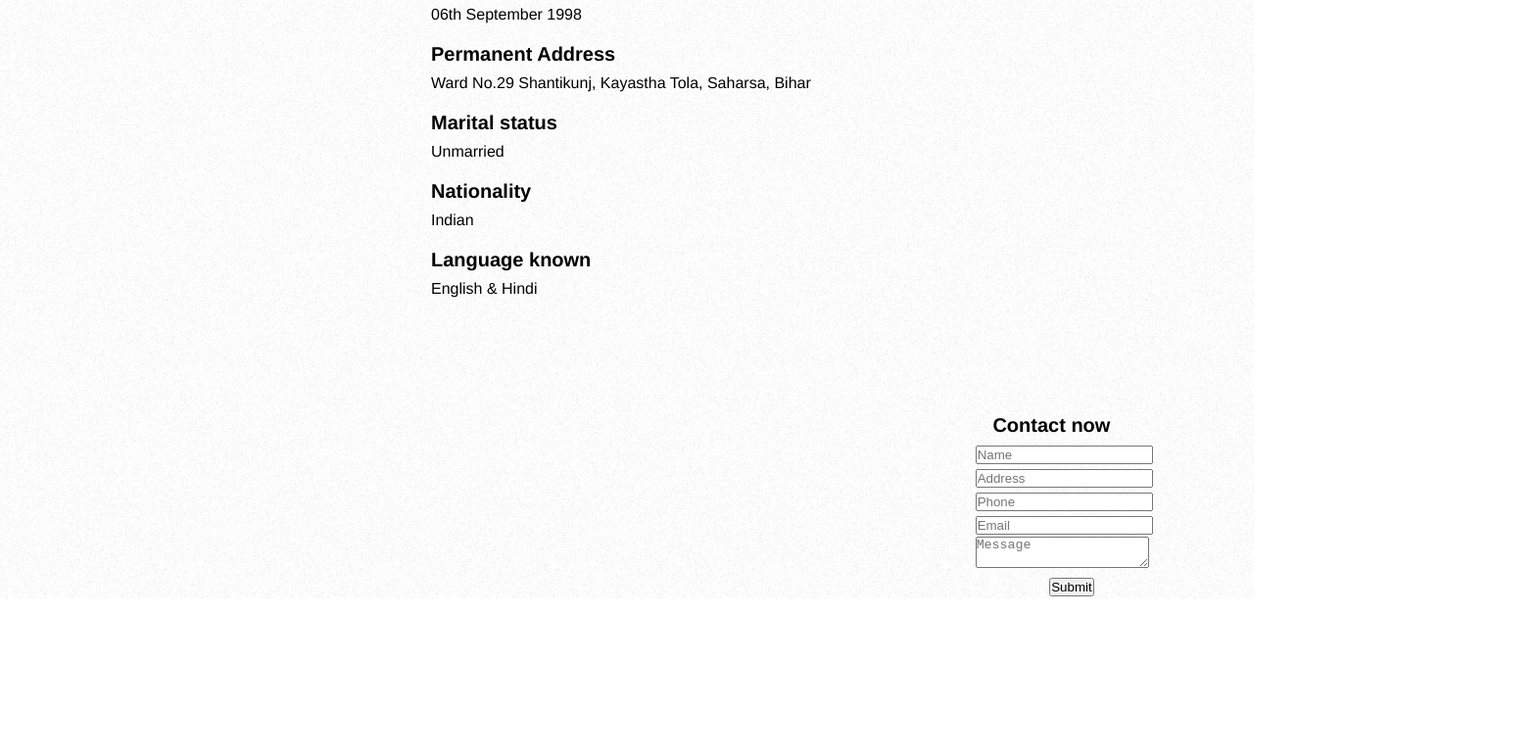
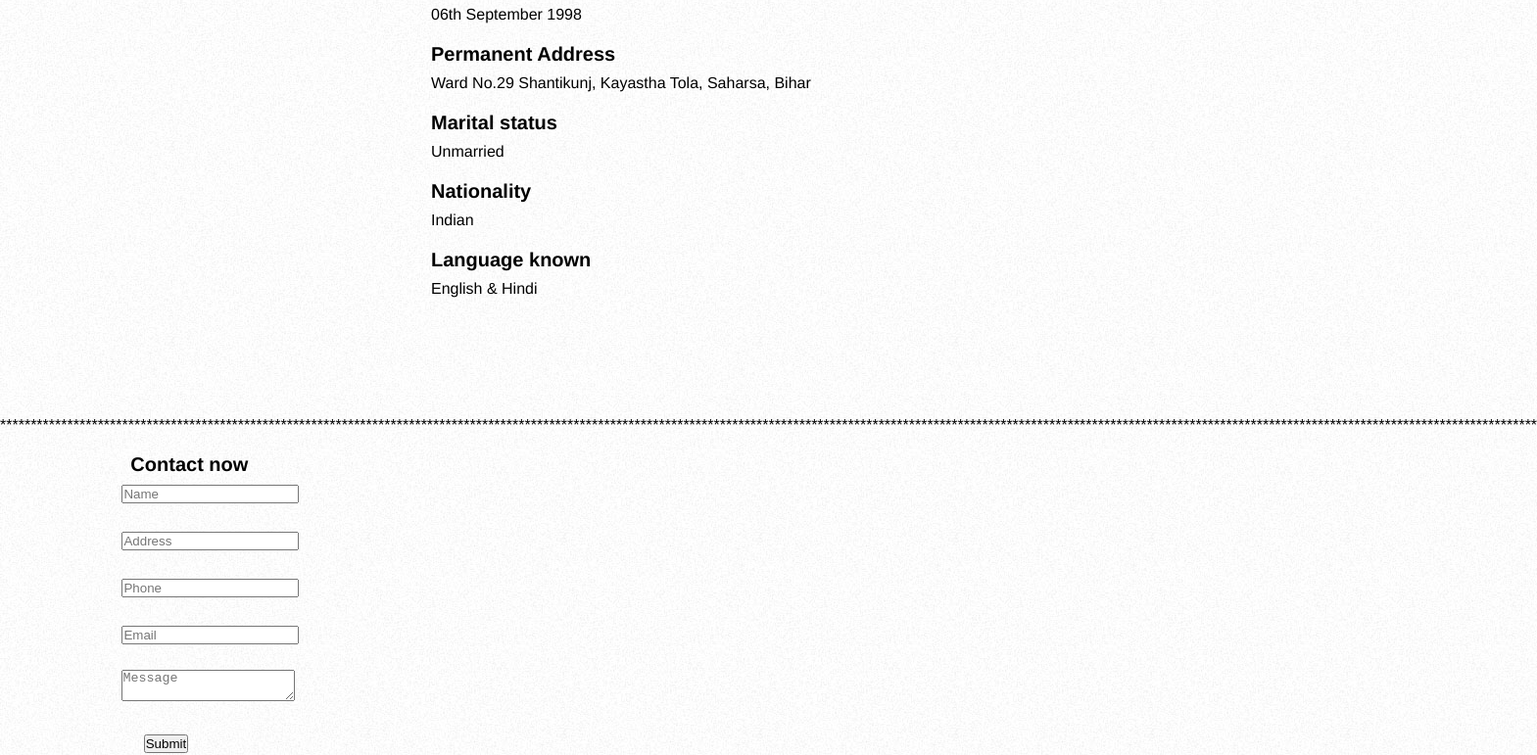
Before and after one commit to shubham7791/testing, a plain HTML site: page index.html in a window 1280 px wide. Shown: the part 1492-2263 px from the top of the page at 98% size, 1569 px wide, since content can reach past the window. Before the commit the page ends 2103 px from the top, so only its background shows below. Drawn offline with Linux system fonts and the light colour scheme.

Commit message:
Update index.html

```diff
--- a/index.html
+++ b/index.html
@@ -15,7 +15,7 @@
         h2 { font-size: 20px; margin: 0 0 6px 0; position: relative; }
         h2 span { position: absolute; bottom: 0; right: 0; font-style: italic; font-family: Georgia, Serif; font-size: 16px; color: #999; font-weight: normal; }
         p { margin: 0 0 16px 0; }
-        a { color: #999; text-decoration: none; border-bottom: 1px dotted #999; }
+        a { color: #222; text-decoration: none; border-bottom: 1px dotted #999; }
         a:hover { border-bottom-style: solid; color: black; }
         ul { margin: 0 0 32px 17px; }
         #objective { width: 500px; float: left; }
@@ -127,6 +127,8 @@
 
 <h2>Language known</h2>
                 <p>English & Hindi</p>
+				<br>
+
 
 
 
@@ -135,35 +137,38 @@
 
 
     </div>
-<br>
+	<p>************************************************************************************************************************************************************************************************************************************************************</p>
 <form>
-<dd>
 <h2>
-         &nbsp;&nbsp&nbsp;&nbsp;&nbsp;&nbsp&nbsp;&nbsp;&nbsp;&nbsp&nbsp;&nbsp;&nbsp;&nbsp&nbsp;&nbsp;&nbsp;&nbsp&nbsp;&nbsp;&nbsp;&nbsp&nbsp;&nbsp;&nbsp;&nbsp;&nbsp;&nbsp;&nbsp;&nbsp&nbsp;&nbsp;&nbsp;&nbsp&nbsp;&nbsp;&nbsp;&nbsp&nbsp;&nbsp;&nbsp;&nbsp&nbsp;&nbsp;&nbsp;&nbsp&nbsp;&nbsp;&nbsp;&nbsp&nbsp;&nbsp;&nbsp;&nbsp;&nbsp;&nbsp;&nbsp;&nbsp&nbsp;&nbsp;Contact now
+         &nbsp;&nbsp&nbsp;&nbsp;&nbsp&nbsp;&nbsp;&nbsp&nbsp;&nbsp;&nbsp&nbsp;&nbsp;&nbsp&nbsp;&nbsp;&nbsp&nbsp;&nbsp;&nbsp&nbsp;&nbsp;&nbsp&nbspContact now
         </h2>
         <div id="error_message">
 
         </div>
         <form action="" id="myform" onsubmit = "return validate();">
           <div class="input_field">
-             &nbsp;&nbsp&nbsp;&nbsp;&nbsp;&nbsp&nbsp;&nbsp;&nbsp;&nbsp&nbsp;&nbsp;&nbsp;&nbsp&nbsp;&nbsp;&nbsp;&nbsp&nbsp;&nbsp;&nbsp;&nbsp&nbsp;&nbsp;&nbsp;&nbsp;&nbsp;&nbsp;&nbsp;&nbsp&nbsp;&nbsp;&nbsp;&nbsp&nbsp;&nbsp;&nbsp;&nbsp&nbsp;&nbsp;&nbsp;&nbsp&nbsp;&nbsp;&nbsp;&nbsp&nbsp;&nbsp;&nbsp;&nbsp&nbsp;&nbsp;&nbsp;&nbsp;&nbsp;&nbsp;&nbsp;&nbsp&nbsp;&nbsp;&nbsp&nbsp;&nbsp;&nbsp;&nbsp&nbsp;&nbsp;&nbsp;&nbsp&nbsp;&nbsp;<input type="text" placeholder="Name" id="name">
+             &nbsp;&nbsp&nbsp;&nbsp;&nbsp;&nbsp&nbsp;&nbsp;&nbsp;&nbsp&nbsp;&nbsp;&nbsp;&nbsp&nbsp;&nbsp;&nbsp;&nbsp&nbsp;&nbsp;&nbsp;&nbsp&nbsp;&nbsp;&nbsp;&nbsp;&nbsp;&nbsp<input type="text" placeholder="Name" id="name">
           </div>
+		  <br>
           <div class="input_field">
-              &nbsp;&nbsp&nbsp;&nbsp;&nbsp;&nbsp&nbsp;&nbsp;&nbsp;&nbsp&nbsp;&nbsp;&nbsp;&nbsp&nbsp;&nbsp;&nbsp;&nbsp&nbsp;&nbsp;&nbsp;&nbsp&nbsp;&nbsp;&nbsp;&nbsp;&nbsp;&nbsp;&nbsp;&nbsp&nbsp;&nbsp;&nbsp;&nbsp&nbsp;&nbsp;&nbsp;&nbsp&nbsp;&nbsp;&nbsp;&nbsp&nbsp;&nbsp;&nbsp;&nbsp&nbsp;&nbsp;&nbsp;&nbsp&nbsp;&nbsp;&nbsp;&nbsp;&nbsp;&nbsp;&nbsp;&nbsp&nbsp;&nbsp;&nbsp&nbsp;&nbsp;&nbsp;&nbsp&nbsp;&nbsp;&nbsp;&nbsp&nbsp;&nbsp;<input type="text" placeholder="Address" id="subject">
+              &nbsp;&nbsp&nbsp;&nbsp;&nbsp;&nbsp&nbsp;&nbsp;&nbsp;&nbsp&nbsp;&nbsp;&nbsp;&nbsp&nbsp;&nbsp;&nbsp;&nbsp&nbsp;&nbsp;&nbsp;&nbsp&nbsp;&nbsp;&nbsp;&nbsp;&nbsp;&nbsp<input type="text" placeholder="Address" id="subject">
           </div>
+		  <br>
           <div class="input_field">
-              &nbsp;&nbsp&nbsp;&nbsp;&nbsp;&nbsp&nbsp;&nbsp;&nbsp;&nbsp&nbsp;&nbsp;&nbsp;&nbsp&nbsp;&nbsp;&nbsp;&nbsp&nbsp;&nbsp;&nbsp;&nbsp&nbsp;&nbsp;&nbsp;&nbsp;&nbsp;&nbsp;&nbsp;&nbsp&nbsp;&nbsp;&nbsp;&nbsp&nbsp;&nbsp;&nbsp;&nbsp&nbsp;&nbsp;&nbsp;&nbsp&nbsp;&nbsp;&nbsp;&nbsp&nbsp;&nbsp;&nbsp;&nbsp&nbsp;&nbsp;&nbsp;&nbsp;&nbsp;&nbsp;&nbsp;&nbsp&nbsp;&nbsp;&nbsp&nbsp;&nbsp;&nbsp;&nbsp&nbsp;&nbsp;&nbsp;&nbsp&nbsp;&nbsp;<input type="text" placeholder="Phone" id="phone">
+              &nbsp;&nbsp&nbsp;&nbsp;&nbsp;&nbsp&nbsp;&nbsp;&nbsp;&nbsp&nbsp;&nbsp;&nbsp;&nbsp&nbsp;&nbsp;&nbsp;&nbsp&nbsp;&nbsp;&nbsp;&nbsp&nbsp;&nbsp;&nbsp;&nbsp;&nbsp;&nbsp<input type="text" placeholder="Phone" id="phone">
           </div>
+		  <br>
           <div class="input_field">
-              &nbsp;&nbsp&nbsp;&nbsp;&nbsp;&nbsp&nbsp;&nbsp;&nbsp;&nbsp&nbsp;&nbsp;&nbsp;&nbsp&nbsp;&nbsp;&nbsp;&nbsp&nbsp;&nbsp;&nbsp;&nbsp&nbsp;&nbsp;&nbsp;&nbsp;&nbsp;&nbsp;&nbsp;&nbsp&nbsp;&nbsp;&nbsp;&nbsp&nbsp;&nbsp;&nbsp;&nbsp&nbsp;&nbsp;&nbsp;&nbsp&nbsp;&nbsp;&nbsp;&nbsp&nbsp;&nbsp;&nbsp;&nbsp&nbsp;&nbsp;&nbsp;&nbsp;&nbsp;&nbsp;&nbsp;&nbsp&nbsp;&nbsp;&nbsp&nbsp;&nbsp;&nbsp;&nbsp&nbsp;&nbsp;&nbsp;&nbsp&nbsp;&nbsp;<input type="text" placeholder="Email" id="email">
+             &nbsp;&nbsp&nbsp;&nbsp;&nbsp;&nbsp&nbsp;&nbsp;&nbsp;&nbsp&nbsp;&nbsp;&nbsp;&nbsp&nbsp;&nbsp;&nbsp;&nbsp&nbsp;&nbsp;&nbsp;&nbsp&nbsp;&nbsp;&nbsp;&nbsp;&nbsp;&nbsp<input type="text" placeholder="Email" id="email">
           </div>
+		  <br>
           <div class="input_field">
-              &nbsp;&nbsp&nbsp;&nbsp;&nbsp;&nbsp&nbsp;&nbsp;&nbsp;&nbsp&nbsp;&nbsp;&nbsp;&nbsp&nbsp;&nbsp;&nbsp;&nbsp&nbsp;&nbsp;&nbsp;&nbsp&nbsp;&nbsp;&nbsp;&nbsp;&nbsp;&nbsp;&nbsp;&nbsp&nbsp;&nbsp;&nbsp;&nbsp&nbsp;&nbsp;&nbsp;&nbsp&nbsp;&nbsp;&nbsp;&nbsp&nbsp;&nbsp;&nbsp;&nbsp&nbsp;&nbsp;&nbsp;&nbsp&nbsp;&nbsp;&nbsp;&nbsp;&nbsp;&nbsp;&nbsp;&nbsp&nbsp;&nbsp;&nbsp&nbsp;&nbsp;&nbsp;&nbsp&nbsp;&nbsp;&nbsp;&nbsp&nbsp;&nbsp;<textarea placeholder="Message" id="message"></textarea>
+            &nbsp;&nbsp&nbsp;&nbsp;&nbsp;&nbsp&nbsp;&nbsp;&nbsp;&nbsp&nbsp;&nbsp;&nbsp;&nbsp&nbsp;&nbsp;&nbsp;&nbsp&nbsp;&nbsp;&nbsp;&nbsp&nbsp;&nbsp;&nbsp;&nbsp;&nbsp;&nbsp<textarea placeholder="Message" id="message"></textarea>
           </div>
+		  <br>
           <div class="btn">
-              &nbsp;&nbsp&nbsp;&nbsp;&nbsp;&nbsp&nbsp;&nbsp;&nbsp;&nbsp&nbsp;&nbsp;&nbsp;&nbsp&nbsp;&nbsp;&nbsp;&nbsp&nbsp;&nbsp;&nbsp;&nbsp&nbsp;&nbsp;&nbsp;&nbsp;&nbsp;&nbsp;&nbsp;&nbsp&nbsp;&nbsp;&nbsp;&nbsp&nbsp;&nbsp;&nbsp;&nbsp&nbsp;&nbsp;&nbsp;&nbsp&nbsp;&nbsp;&nbsp;&nbsp&nbsp;&nbsp;&nbsp;&nbsp&nbsp;&nbsp;&nbsp;&nbsp;&nbsp;&nbsp;&nbsp;&nbsp&nbsp;&nbsp;&nbsp&nbsp;&nbsp;&nbsp;&nbsp&nbsp;&nbsp;&nbsp;&nbsp&nbsp;&nbsp;&nbsp;&nbsp;&nbsp&nbsp;&nbsp;&nbsp;&nbsp;&nbsp;&nbsp;&nbsp;&nbsp&nbsp;&nbsp;&nbsp&nbsp;&nbsp;&nbsp;<input type="submit">
+              &nbsp;&nbsp&nbsp;&nbsp;&nbsp;&nbsp&nbsp;&nbsp;&nbsp;&nbsp&nbsp;&nbsp;&nbsp;&nbsp&nbsp;&nbsp;&nbsp;&nbsp&nbsp;&nbsp;&nbsp;&nbsp&nbsp;&nbsp;&nbsp;&nbsp;&nbsp;&nbsp;&nbsp;&nbsp;&nbsp;&nbsp;&nbsp<input type="submit">
           </div>
-       </dd>
 </form>
 
 </body>
```
